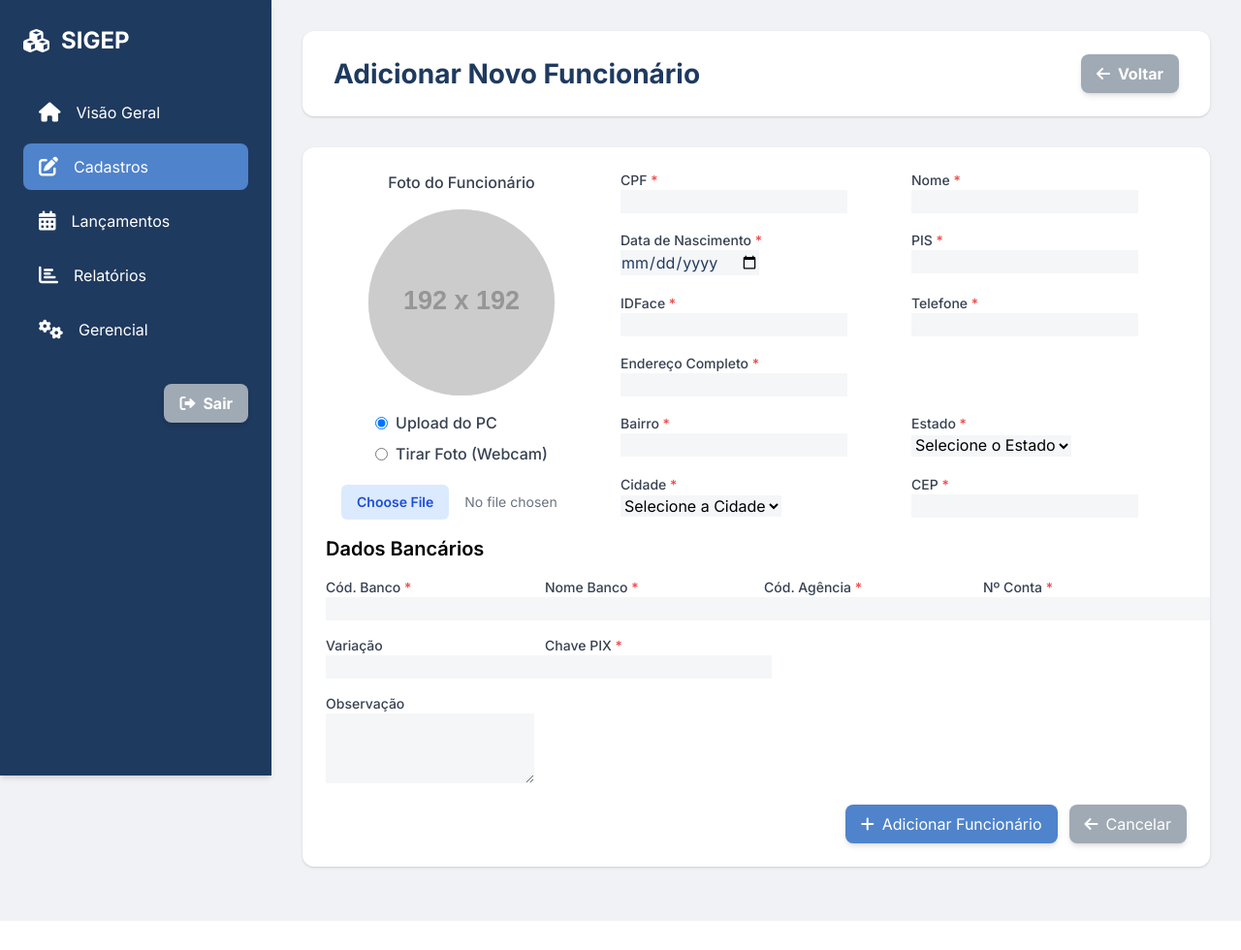
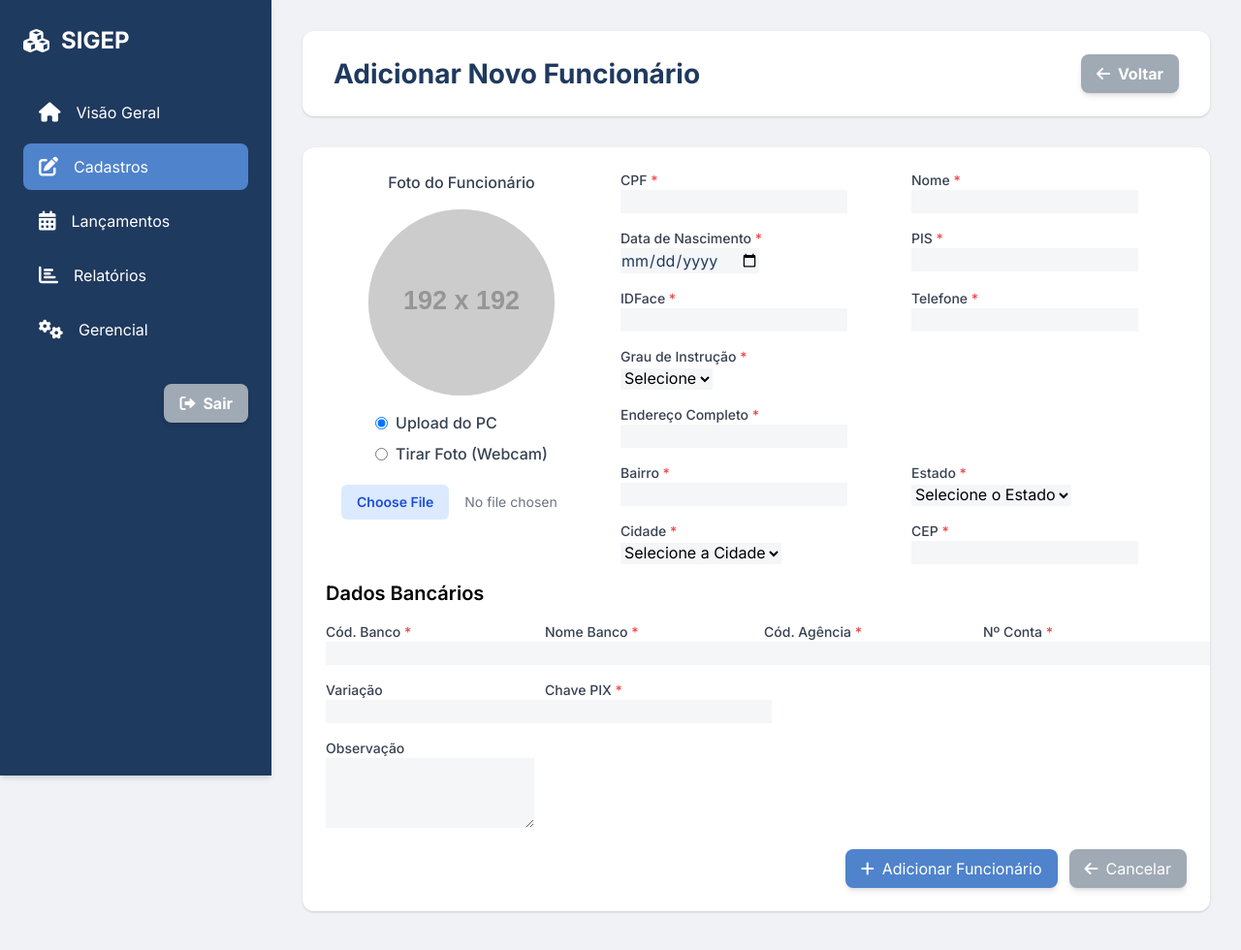
Before and after one commit to FabioVRocha/SIGEP, a Flask app: template templates/funcionario_form.html in a window 1280 px wide. Shown: the top 980 px of the page at 97% size. Before the commit the page ends 950 px from the top, so only its background shows below. Run offline with Flask 3, Linux system fonts and the light colour scheme; the template is opened without the code that fills it, so the values that code supplies are empty; grey boxes labelled with a size stand in for pictures from a placeholder-image service; some libraries are stand-ins or nearby versions.

Commit message:
Grau de Instrução

```diff
--- a/config.py
+++ b/config.py
@@ -8,5 +8,5 @@ class Config:
     # A senha agora é 'master123!' (sem caracteres especiais problemáticos)
     # Substitua 'master123!' pela senha real do seu usuário 'postgres' se for diferente.
     SQLALCHEMY_DATABASE_URI = os.environ.get('DATABASE_URL') or \
-                              'postgresql://postgres:postgres@192.168.0.254:5433/sigep_db'
+                              'postgresql://postgres:postgres@45.161.184.156:5433/sigep_db'
     SQLALCHEMY_TRACK_MODIFICATIONS = False
--- a/templates/funcionario_form.html
+++ b/templates/funcionario_form.html
@@ -348,6 +348,15 @@
                         <div>
                             <label for="telefone" class="block text-sm font-medium text-gray-700">Telefone <span class="text-red-500">*</span></label>
                             <input type="text" id="telefone" name="telefone" value="{{ funcionario.telefone if funcionario else '' }}" required>
+                        </div>
+                        <div>
+                            <label for="grau_instrucao" class="block text-sm font-medium text-gray-700">Grau de Instrução <span class="text-red-500">*</span></label>
+                            <select id="grau_instrucao" name="grau_instrucao" required>
+                                <option value="">Selecione</option>
+                                {% for grau in graus_instrucao %}
+                                    <option value="{{ grau }}" {% if funcionario and funcionario.grau_instrucao == grau %}selected{% endif %}>{{ grau }}</option>
+                                {% endfor %}
+                            </select>
                         </div>
                         <div class="md:col-span-2">
                             <label for="endereco" class="block text-sm font-medium text-gray-700">Endereço Completo <span class="text-red-500">*</span></label>
--- a/templates/funcionarios.html
+++ b/templates/funcionarios.html
@@ -319,6 +319,7 @@
                                 <th class="py-3 px-4 text-left text-sm font-semibold uppercase tracking-wider">PIS</th>
                                 <th class="py-3 px-4 text-left text-sm font-semibold uppercase tracking-wider">IDFace</th>
                                 <th class="py-3 px-4 text-left text-sm font-semibold uppercase tracking-wider">Telefone</th>
+                                <th class="py-3 px-4 text-left text-sm font-semibold uppercase tracking-wider">Grau de Instrução</th>
                                 <th class="py-3 px-4 text-left text-sm font-semibold uppercase tracking-wider">Status</th>
                                 <th class="py-3 px-4 text-left text-sm font-semibold uppercase tracking-wider rounded-tr-lg">Ações</th>
                             </tr>
@@ -329,7 +330,8 @@
                                 <th class="px-4 py-2 border-b border-medium-gray"><input type="text" onkeyup="filterTable()" placeholder="Pesquisar PIS..." class="w-full px-2 py-1 border rounded text-sm filter-input" data-column="3"></th>
                                 <th class="px-4 py-2 border-b border-medium-gray"><input type="text" onkeyup="filterTable()" placeholder="Pesquisar IDFace..." class="w-full px-2 py-1 border rounded text-sm filter-input" data-column="4"></th>
                                 <th class="px-4 py-2 border-b border-medium-gray"><input type="text" onkeyup="filterTable()" placeholder="Pesquisar Telefone..." class="w-full px-2 py-1 border rounded text-sm filter-input" data-column="5"></th>
-                                <th class="px-4 py-2 border-b border-medium-gray"><input type="text" onkeyup="filterTable()" placeholder="Pesquisar Status..." class="w-full px-2 py-1 border rounded text-sm filter-input" data-column="6"></th>
+                                <th class="px-4 py-2 border-b border-medium-gray"><input type="text" onkeyup="filterTable()" placeholder="Pesquisar Grau..." class="w-full px-2 py-1 border rounded text-sm filter-input" data-column="6"></th>
+                                <th class="px-4 py-2 border-b border-medium-gray"><input type="text" onkeyup="filterTable()" placeholder="Pesquisar Status..." class="w-full px-2 py-1 border rounded text-sm filter-input" data-column="7"></th>
                                 <th class="px-4 py-2 border-b border-medium-gray"></th> <!-- Empty for Actions column -->
                             </tr>
                         </thead>
@@ -342,6 +344,7 @@
                                     <td class="py-3 px-4 text-sm text-dark-blue">{{ funcionario.pis }}</td>
                                     <td class="py-3 px-4 text-sm text-dark-blue">{{ funcionario.id_face }}</td>
                                     <td class="py-3 px-4 text-sm text-dark-blue">{{ funcionario.telefone }}</td>
+                                    <td class="py-3 px-4 text-sm text-dark-blue">{{ funcionario.grau_instrucao }}</td>
                                     <td class="py-3 px-4 text-sm text-dark-blue">{{ funcionario.status }}</td>
                                     <td class="py-3 px-4 text-sm flex items-center space-x-3">
                                         {# Botão Gerar PDF - ATUALIZADO #}
```
